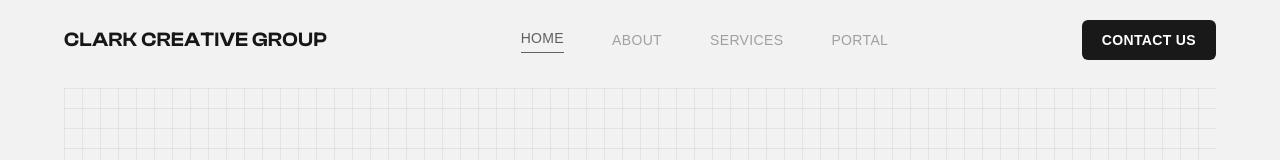
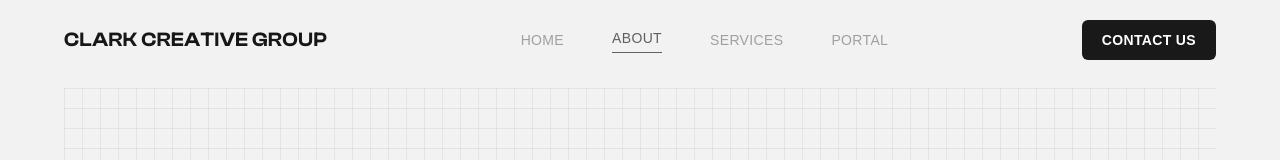
Before and after one commit to MonyVannn/clark-creative-group-website, a Next.js app: page /about in a window 1280 px wide. Shown: the top 160 px of the page. Built offline with nearby package versions, Linux system fonts and the light colour scheme.

Commit message:
Fix: changing back to light theme at footer on homepage

```diff
--- a/app/components/Header.tsx
+++ b/app/components/Header.tsx
@@ -3,12 +3,13 @@
 import { motion } from "framer-motion";
 import { useTheme } from "../contexts/ThemeContext";
 import { Nav } from "./MobileNav";
+import { usePathname } from "next/navigation";
 
 const navLinks = [
-  { href: "/", label: "HOME", active: true },
-  { href: "/about", label: "ABOUT", active: false },
-  { href: "#", label: "SERVICES", active: false },
-  { href: "#", label: "PORTAL", active: false },
+  { href: "/", label: "HOME" },
+  { href: "/about", label: "ABOUT" },
+  { href: "#", label: "SERVICES" },
+  { href: "#", label: "PORTAL" },
 ];
 
 function NavLink({
@@ -58,6 +59,7 @@ function NavLink({
 
 export default function Header() {
   const { isDarkTheme } = useTheme();
+  const pathname = usePathname();
 
   return (
     <header
@@ -92,7 +94,7 @@ export default function Header() {
             <NavLink
               key={link.label}
               href={link.href}
-              active={link.active}
+              active={pathname === link.href}
               isDarkTheme={isDarkTheme}
             >
               {link.label}
--- a/app/components/TargetAudienceSection.tsx
+++ b/app/components/TargetAudienceSection.tsx
@@ -22,10 +22,10 @@ export default function TargetAudienceSection() {
       if (!elem || !mainEl) return;
 
       const color = elem.getAttribute("data-color") ?? "#191919";
-      const defaultColor = "#f2f2f2";
 
       const st = ScrollTrigger.create({
         trigger: elem,
+        end: "bottom top",
         markers: false,
         onEnter: () => {
           gsap.to(mainEl, { backgroundColor: color, duration: 1 });
--- a/app/components/TestimonialSection.tsx
+++ b/app/components/TestimonialSection.tsx
@@ -215,10 +215,6 @@ export default function TestimonialSection() {
           gsap.to(mainEl, { backgroundColor: color, duration: 1 });
           setIsDarkThemeRef.current(true);
         },
-        onLeave: () => {
-          gsap.to(mainEl, { backgroundColor: defaultColor, duration: 1 });
-          setIsDarkThemeRef.current(false);
-        },
         onLeaveBack: () => {
           gsap.to(mainEl, { backgroundColor: defaultColor, duration: 1 });
           setIsDarkThemeRef.current(false);
```
